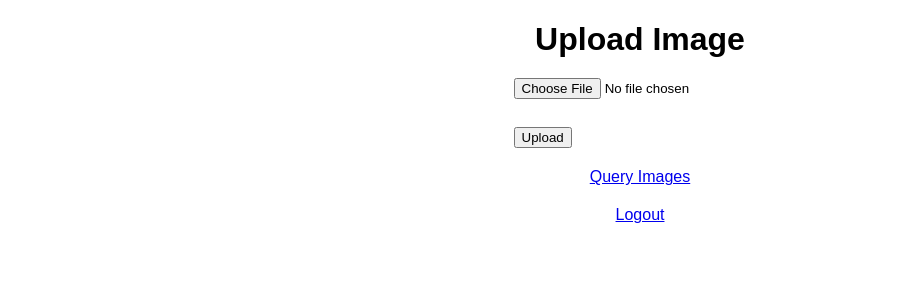
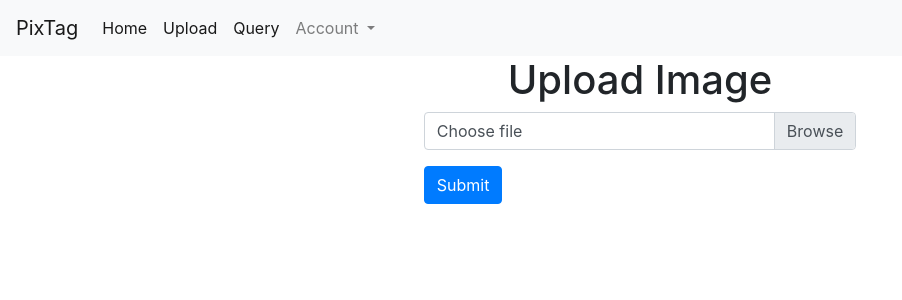
Before and after one commit to ibb2/fit5225-ass3, a Python web app: template PixTag/Templates/upload.html in a window 1280 px wide. Shown: the top 300 px of the page, without its empty margins (0-902 px from the left). Run offline with Jinja, Linux system fonts and the light colour scheme; the template is opened without the code that fills it, so the values that code supplies are empty.

Commit message:
Styled upload html page

```diff
--- a/PixTag/Templates/home.html
+++ b/PixTag/Templates/home.html
@@ -1,4 +1,8 @@
 {% extends "layout.html" %}
+
+{% block header %}
+    <h1 class="text-center">Welcome to PixTag</h1>
+{% endblock %}
 
 {% block content %}
     {% if data.loggedIn %}
--- a/PixTag/Templates/layout.html
+++ b/PixTag/Templates/layout.html
@@ -46,10 +46,23 @@
         </div>
     </nav>
 
-    <h1 class="text-center">Welcome to PixTag</h1>
+    {% block header %}
+    {% endblock %}
 
-    {% block content %}
-    {% endblock %}
+    <div class="container d-flex justify-content-center">
+        <div class="col"></div>
+        <div class="col-5">
+            <div class="row"></div>
+            <div class="row-5 align-items-center">
+                {% block content %}
+                {% endblock %}
+            </div>
+            <div class="row">
+            </div>
+        </div>
+        <div class="col"></div>
+
+    </div>
 </body>
 
 </html>
--- a/PixTag/Templates/upload.html
+++ b/PixTag/Templates/upload.html
@@ -1,16 +1,24 @@
-<!DOCTYPE html>
-<html>
-<head>
-    <title>Upload - PixTag</title>
-    <link rel="stylesheet" type="text/css" href="{{ url_for('static', filename='styles.css') }}">
-</head>
-<body>
-    <h1>Upload Image</h1>
+{% extends "layout.html" %}
+
+{% block header %}
+    <h1 class="text-center">Upload Image</h1>
+{% endblock %}
+
+{% block content %}
+    {% with messages = get_flashed_messages() %}
+      {% if messages %}
+            <div class="alert alert-success" role="alert">
+                {{ messages[0] }}
+            </div>
+        {% endif %}
+    {% endwith %}
     <form method="post" enctype="multipart/form-data">
-        <input type="file" name="file" required><br>
-        <input type="submit" value="Upload">
+        <div class="form-group">
+            <div class="custom-file">
+                <input type="file" name="file" class="custom-file-input" id="customFile" required>
+                <label class="custom-file-label" for="customFile">Choose file</label>
+            </div>
+        </div>
+        <button type="submit" class="btn btn-primary">Submit</button>
     </form>
-    <a href="{{ url_for('query_by_tags') }}">Query Images</a>
-    <a href="{{ url_for('logout') }}">Logout</a>
-</body>
-</html>
+{% endblock %}
```
Also changed, not shown: PixTag/app.py (+5 -4 lines).
